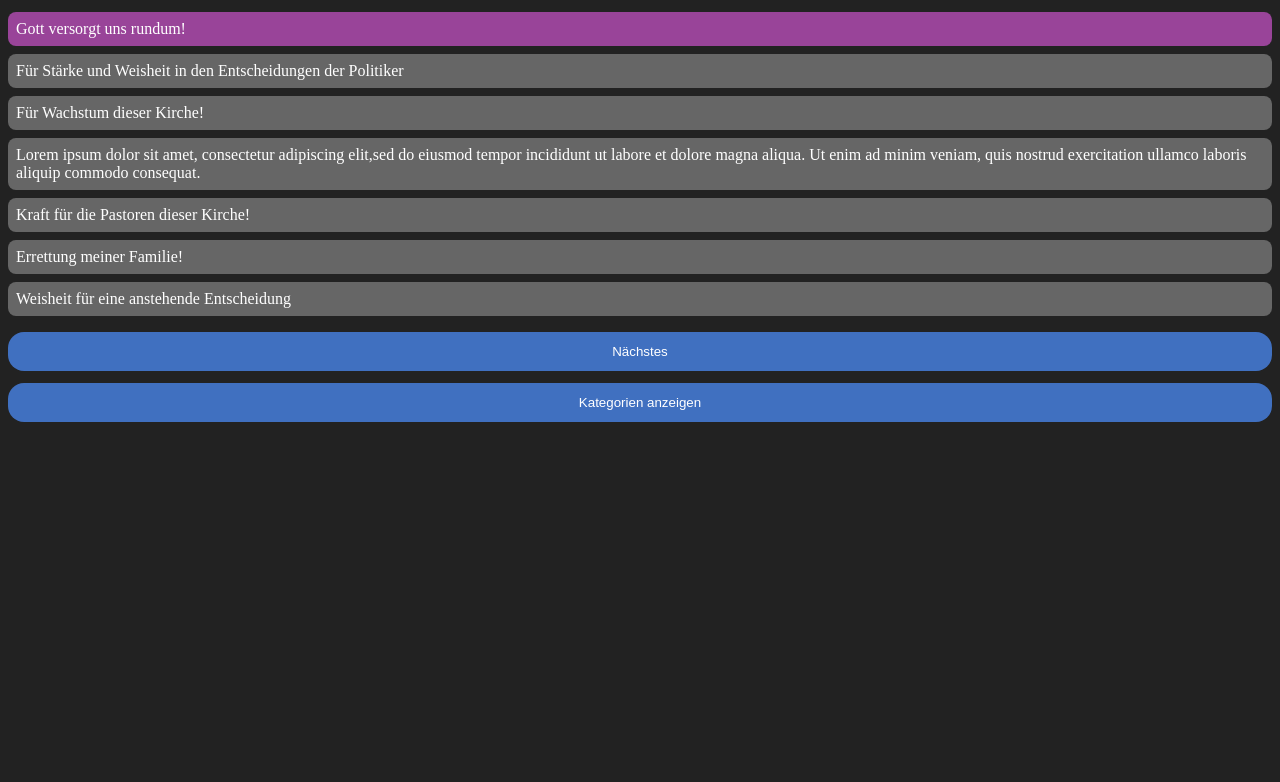
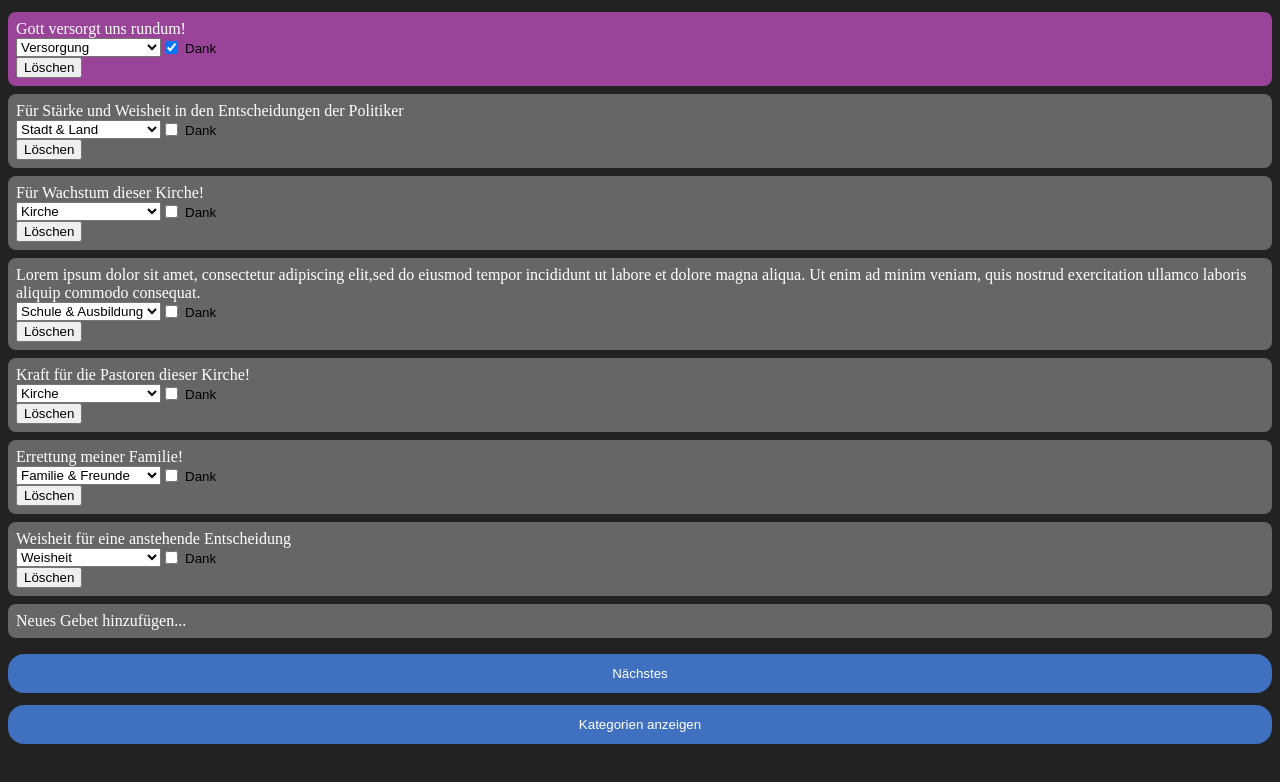
Before and after one commit to johannesheucher/prayer-preview, an Angular app: page /control in a window 1280 px wide. Shown: the top 782 px of the page. Built offline with nearby package versions, Linux system fonts and the light colour scheme.

Commit message:
create new prayer and advanced editing

```diff
--- a/src/app/prayer-control/prayer-control.component.html
+++ b/src/app/prayer-control/prayer-control.component.html
@@ -1,7 +1,17 @@
 <div *ngFor="let prayer of prayers"
     class="prayer-row" [class.active]="prayer.active"
 >
-    <span contenteditable="true" (click)="startEditing()" (blur)="submit($event, prayer)">{{prayer?.content}}</span>
+    <span class="content" contenteditable="true" (click)="startEditing()" (blur)="changeContent(prayer, $event.target)">{{prayer?.content}}</span>
+    <div class="row">
+        <select class="category" (change)="changeCategory(prayer, $event.target)">
+            <option *ngFor="let category of categories" [value]="category" [selected]="category === prayer.category">{{category}}</option>
+        </select>
+        <input class="thanks" type="checkbox" [checked]="prayer.thanks" (change)="changeThank(prayer, $event.target)" />
+    </div>
+    <button class="delete" (click)="delete(prayer)">Löschen</button>
 </div>
-<button class="category" (click)="next()">Nächstes</button>
-<button class="category" (click)="activate(undefined)">Kategorien anzeigen</button>
+<div class="prayer-row new">
+    <span #new contenteditable="true" (click)="startEditing()" (blur)="changeContent(createPrayer(), $event.target)"></span>
+</div>
+<button class="button" (click)="next()">Nächstes</button>
+<button class="button" (click)="activate(undefined)">Kategorien anzeigen</button>
--- a/src/app/prayer-control/prayer-control.component.scss
+++ b/src/app/prayer-control/prayer-control.component.scss
@@ -5,6 +5,9 @@
     padding: 8px;
 
     .prayer-row {
+        display: flex;
+        flex-direction: column;
+
         margin: 4px 0;
         padding: 8px;
         border-radius: 8px;
@@ -19,9 +22,31 @@
         &.active {
             background-color: #949;
         }
+
+        .row {
+            display: flex;
+            flex-direction: row;
+        }
+
+        .thanks {
+            &::after {
+                content: 'Dank';
+                margin-left: 20px;
+            }
+        }
+
+        .delete {
+            margin-right: auto;
+        }
+
+        &.new {
+            span:empty::after {
+                content: 'Neues Gebet hinzufügen...'
+            }
+        }
     }
 
-    .category {
+    .button {
         margin-top: 12px;
         border: none;
         padding: 12px;
--- a/src/app/prayer-control/prayer-control.component.ts
+++ b/src/app/prayer-control/prayer-control.component.ts
@@ -1,7 +1,7 @@
-import { Component, HostListener, AfterViewInit } from '@angular/core';
+import { Component, AfterViewInit, ViewChild, ElementRef } from '@angular/core';
 import { Router } from '@angular/router';
-import { filter } from 'rxjs/operators';
-import { PrayerIOService, Prayer } from '../utils/prayer-io.service';
+import { filter, first } from 'rxjs/operators';
+import { PrayerIOService, Prayer, EMPTY_PRAYER, Categories } from '../utils/prayer-io.service';
 
 
 @Component({
@@ -10,15 +10,26 @@ import { PrayerIOService, Prayer } from '../utils/prayer-io.service';
     styleUrls: ['./prayer-control.component.scss']
 })
 export class PrayerControlComponent implements AfterViewInit {
+    categories = Categories;
     prayers: Prayer[] = [];
     private editing = false;
+
+    @ViewChild('new', { static: false }) newRow: ElementRef | null = null;
+
 
     constructor(private readonly prayerIO: PrayerIOService, private readonly router: Router) {}
 
 
     ngAfterViewInit(): void {
-        this.prayerIO.prayers$.pipe(filter(() => !this.editing)).subscribe({
-            next: prayers => this.prayers = prayers
+        this.updatePrayers();
+    }
+
+
+    private updatePrayers(): void {
+        this.prayerIO.prayers$.pipe(first()).subscribe({
+            next: prayers => {
+                this.prayers = prayers;
+            }
         });
     }
 
@@ -28,10 +39,53 @@ export class PrayerControlComponent implements AfterViewInit {
     }
 
 
-    submit(event: Event, prayer: Prayer): void {
-        prayer.content = (event.target as HTMLElement)?.innerText;
+    changeContent(prayer: Prayer, target: EventTarget | null): void {
+        if ((target instanceof HTMLElement)) {
+            prayer.content = target.innerText;
+            this.submit();
+            if (this.newRow?.nativeElement.innerText) {
+                this.newRow.nativeElement.innerText = '';
+            }
+        }
+    }
+
+
+    changeCategory(prayer: Prayer, target: EventTarget | null): void {
+        if (target && target instanceof HTMLSelectElement) {
+            prayer.category = target.value;
+            this.submit();
+        }
+    }
+
+
+    changeThank(prayer: Prayer, target: EventTarget | null): void {
+        if (target && target instanceof HTMLInputElement) {
+            prayer.thanks = target.checked;
+            this.submit();
+        }
+    }
+
+
+    delete(prayer: Prayer): void {
+        const index = this.prayers.findIndex(p => p === prayer);
+        if (index >= 0) {
+            this.prayers.splice(index, 1);
+            this.submit();
+        }
+    }
+
+
+    submit(): void {
         this.prayerIO.writePrayers(this.prayers);
         this.editing = false;
+        this.updatePrayers();
+    }
+
+
+    createPrayer(): Prayer {
+        const prayer = EMPTY_PRAYER;
+        this.prayers.push(prayer);
+        return prayer;
     }
 
 
@@ -51,7 +105,7 @@ export class PrayerControlComponent implements AfterViewInit {
         if (prayer) {
             prayer.active = true;
         }
-        this.prayerIO.writePrayers(this.prayers);
+        this.submit();
     }
 
 
--- a/src/app/prayer-view/prayer-view.component.html
+++ b/src/app/prayer-view/prayer-view.component.html
@@ -1,2 +1,3 @@
 <app-prayer-card *ngIf="prayer" [prayer]="prayer"></app-prayer-card>
 <app-category-card *ngIf="!prayer" [categories]="categories"></app-category-card>
+<button (click)="switchToControl()">control</button>
--- a/src/app/prayer-view/prayer-view.component.ts
+++ b/src/app/prayer-view/prayer-view.component.ts
@@ -32,11 +32,15 @@ export class PrayerViewComponent implements OnDestroy {
     }
 
 
-    // @HostListener('document:keydown', ['$event'])
-    // switchToControl(event: KeyboardEvent): void {
-    //     if (event.key === 'c') {
-    //         console.log('switching to /control');
-    //         this.router.navigateByUrl('control');
-    //     }
-    // }
+    @HostListener('document:keydown', ['$event'])
+    keydown(event: KeyboardEvent): void {
+        if (event.key === 'c' && event.ctrlKey) {
+            console.log('switching to /control');
+            this.switchToControl();
+        }
+    }
+
+    switchToControl(): void {
+        this.router.navigateByUrl('control');
+    }
 }
--- a/src/app/utils/prayer-io.service.ts
+++ b/src/app/utils/prayer-io.service.ts
@@ -1,4 +1,4 @@
-import { BehaviorSubject, Observable, Subscription } from 'rxjs';
+import { BehaviorSubject, Observable, Subject, Subscription } from 'rxjs';
 import { filter, finalize, map } from 'rxjs/operators';
 import { Injectable } from '@angular/core';
 import { HttpClient } from '@angular/common/http';
@@ -12,6 +12,34 @@ export interface Prayer {
 }
 export const EMPTY_PRAYER: Prayer = { content: '', category: '', thanks: false, active: false };
 
+export const Categories = [
+    'Versorgung',
+    'Heilung',
+    'Gesundheit',
+    'Erweckung',
+    'Kirche',
+    'Stadt & Land',
+    'Familie & Freunde',
+    'Weisheit',
+    'Freisetzung',
+    'Schule & Ausbildung',
+    'Trost',
+    'Job'
+    /*
+    &[category="Versorgung"]            { background: #E57373; }
+    &[category="Heilung"]               { background: #F06292; }
+    &[category="Gesundheit"]            { background: #BA68C8; }
+    &[category="Erweckung"]             { background: #9575CD; }
+    &[category="Kirche"]                { background: #7986CB; }
+    &[category="Stadt & Land"]          { background: #4DD0E1; }
+    &[category="Familie & Freunde"]     { background: #81C784; }
+    &[category="Weisheit"]              { background: #DCE775; }
+    &[category="Freisetzung"]           { background: #FFF176; }
+    &[category="Schule & Ausbildung"]   { background: #FFB74D; }
+    &[category="Trost"]                 { background: #FF8A65; }
+    &[category="Job"]                   { background: #90A4Ae; }
+    */
+];
 
 /**
  * Regularly requests prayers from the backend and stores current ones
@@ -19,7 +47,8 @@ export const EMPTY_PRAYER: Prayer = { content: '', category: '', thanks: false,
 @Injectable()
 export class PrayerIOService {
 
-    private prayersSubject = new BehaviorSubject<Prayer[]>([]);
+    private _prayers: Prayer[] = [];
+    private prayersSubject = new Subject<Prayer[]>();
     private pending = new BehaviorSubject<boolean>(false);
     private activePrayer = new BehaviorSubject<Prayer | undefined>(undefined);
     private categoriesSubject = new BehaviorSubject<Set<string>>(new Set());
@@ -32,10 +61,11 @@ export class PrayerIOService {
                 this.readPrayers().pipe(
                     finalize(() => this.pending.next(false))
                 ).subscribe(prayers => {
+                    this._prayers = prayers ?? [];
                     // TODO performance: check differences and only update if such
-                    this.prayersSubject.next(prayers);
-                    this.activePrayer.next(prayers.find(prayer => prayer.active));
-                    this.categoriesSubject.next(new Set(prayers.map(prayer => prayer.category)));
+                    this.prayersSubject.next(this.prayers);
+                    this.activePrayer.next(this.prayers.find(prayer => prayer.active));
+                    this.categoriesSubject.next(new Set(this.prayers.map(prayer => prayer.category)));
                 });
             }
         }, 2000);
@@ -66,7 +96,7 @@ export class PrayerIOService {
 
 
     get prayers(): Prayer[] {
-        return this.prayersSubject.value;
+        return this._prayers;
     }
 
 
```
Also changed, not shown: 2 other files (tests, documents, lock files or other folders).
